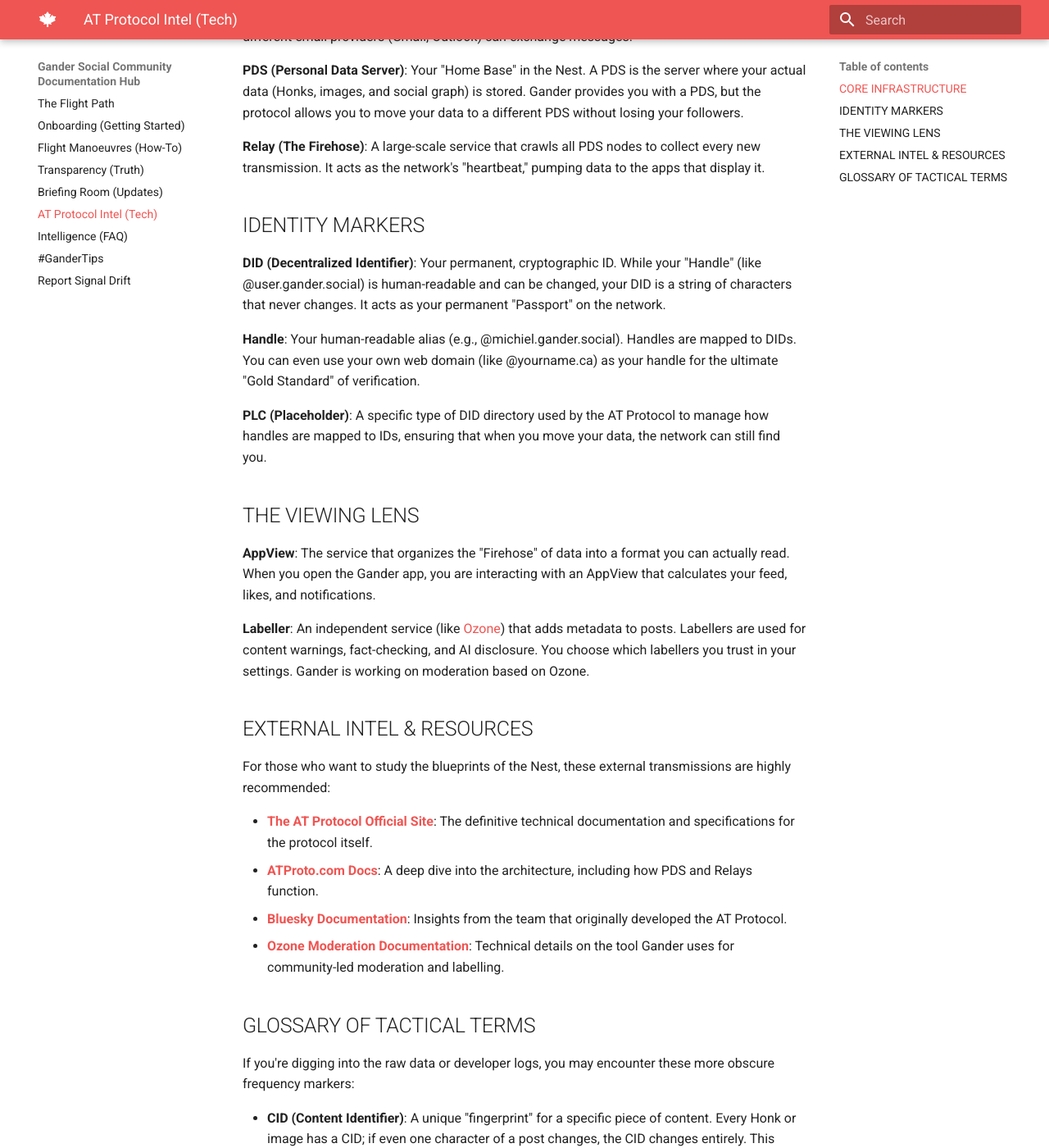
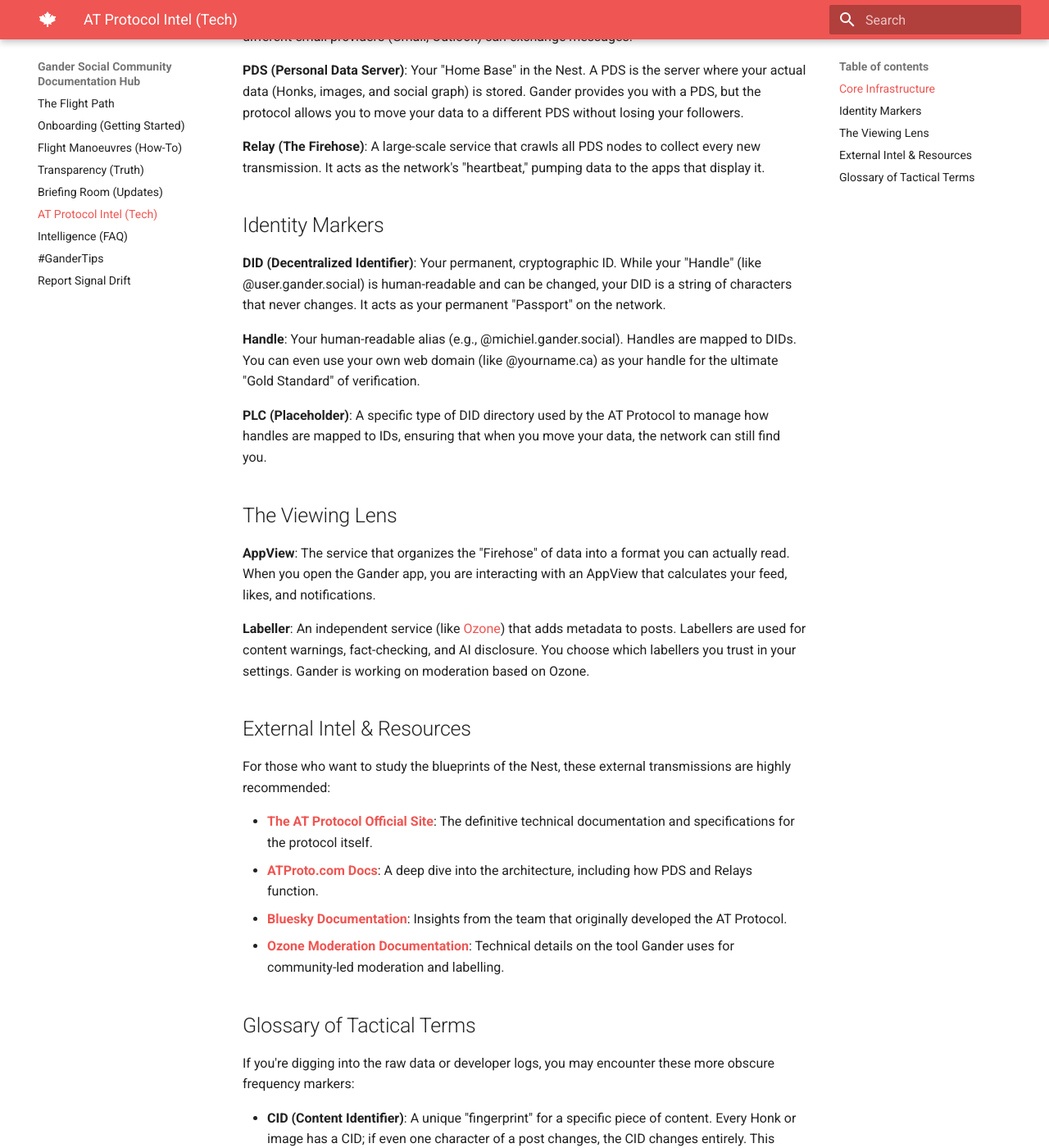
Before and after one commit to jasonbutt/gander-social-docs, an MkDocs documentation site: the page built from docs/at-proto-terms.md, in a window 1280 px wide and 1400 px high, scrolled down 664 px. Shown: the whole window at 82% size. Built offline with MkDocs 1.6.1 and Material for MkDocs 9.7.7, drawn with Linux system fonts in a browser that asks for light colours; some of the changed text lies outside the part shown.

Commit message:
Formatting issues

```diff
--- a/docs/at-proto-terms.md
+++ b/docs/at-proto-terms.md
@@ -4,7 +4,7 @@
 
 Gander is built on the AT Protocol (Authenticated Transfer Protocol). Unlike traditional social media platforms that act as "walled gardens," the AT Protocol is a decentralized network where you own your data. To navigate this landscape, you need to understand the technical markers that define your signal.
 
-## CORE INFRASTRUCTURE
+## Core Infrastructure
 
 **AT Protocol (Authenticated Transfer Protocol)**: The "engine" of the network. It is an open-source set of rules that allows different social media servers to talk to each other, much like how different email providers (Gmail, Outlook) can exchange messages.
 
@@ -12,7 +12,7 @@
 
 **Relay (The Firehose)**: A large-scale service that crawls all PDS nodes to collect every new transmission. It acts as the network's "heartbeat," pumping data to the apps that display it.
 
-## IDENTITY MARKERS
+## Identity Markers
 
 **DID (Decentralized Identifier)**: Your permanent, cryptographic ID. While your "Handle" (like @user.gander.social) is human-readable and can be changed, your DID is a string of characters that never changes. It acts as your permanent "Passport" on the network.
 
@@ -20,13 +20,13 @@
 
 **PLC (Placeholder)**: A specific type of DID directory used by the AT Protocol to manage how handles are mapped to IDs, ensuring that when you move your data, the network can still find you.
 
-## THE VIEWING LENS
+## The Viewing Lens
 
 **AppView**: The service that organizes the "Firehose" of data into a format you can actually read. When you open the Gander app, you are interacting with an AppView that calculates your feed, likes, and notifications.
 
 **Labeller**: An independent service (like [Ozone](https://github.com/bluesky-social/ozone/blob/main/docs/userguide.md)) that adds metadata to posts. Labellers are used for content warnings, fact-checking, and AI disclosure. You choose which labellers you trust in your settings. Gander is working on moderation based on Ozone.
 
-## EXTERNAL INTEL & RESOURCES
+## External Intel & Resources
 
 For those who want to study the blueprints of the Nest, these external transmissions are highly recommended:
 
@@ -35,7 +35,7 @@
 - [**Bluesky Documentation**](https://bsky.social/about): Insights from the team that originally developed the AT Protocol.
 - [**Ozone Moderation Documentation**](https://github.com/bluesky-social/ozone): Technical details on the tool Gander uses for community-led moderation and labelling.
 
-## GLOSSARY OF TACTICAL TERMS
+## Glossary of Tactical Terms
 
 If you're digging into the raw data or developer logs, you may encounter these more obscure frequency markers:
 
```
Also changed, not shown: docs/gander-tips.md (+2 -2 lines).
